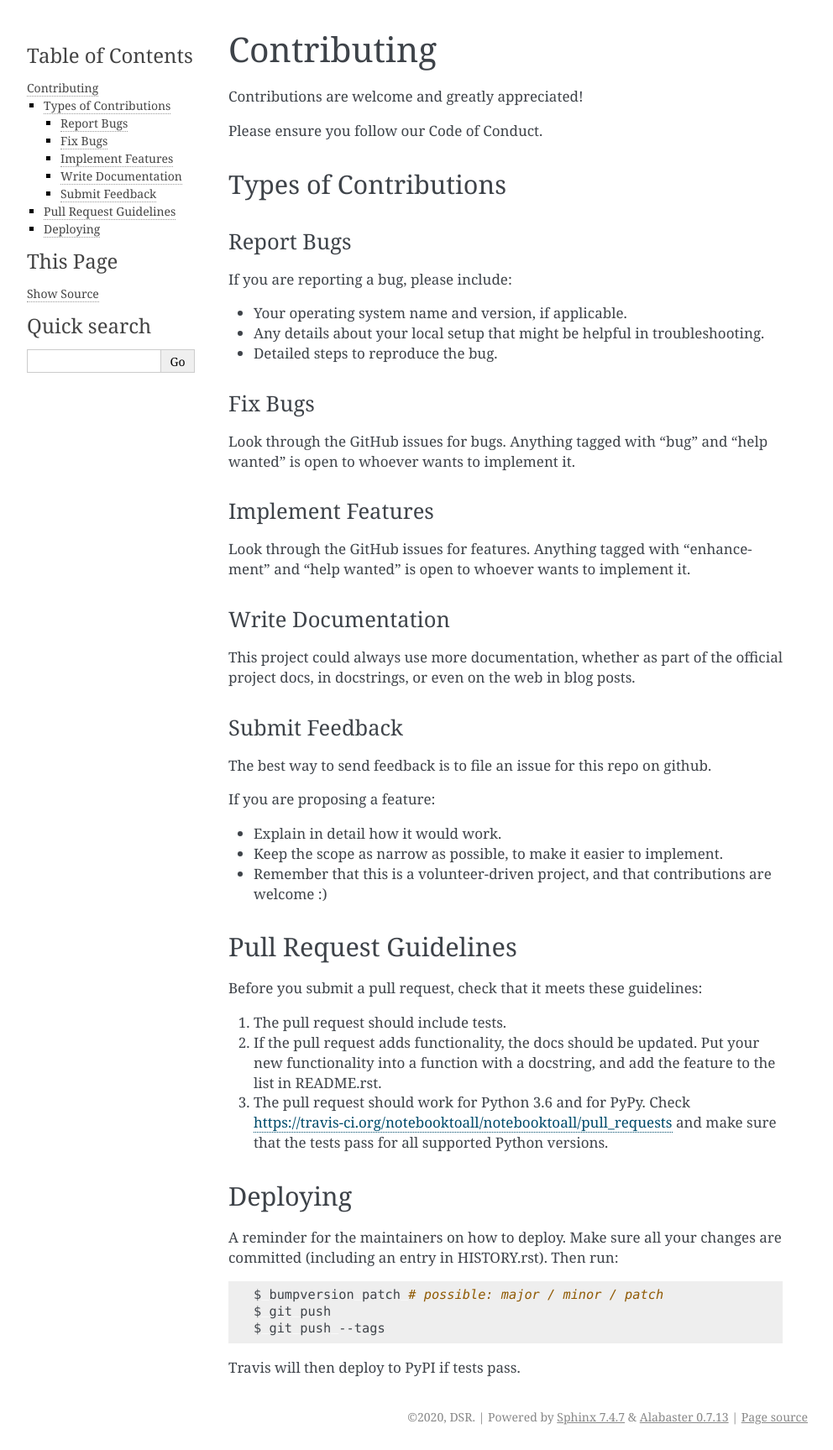
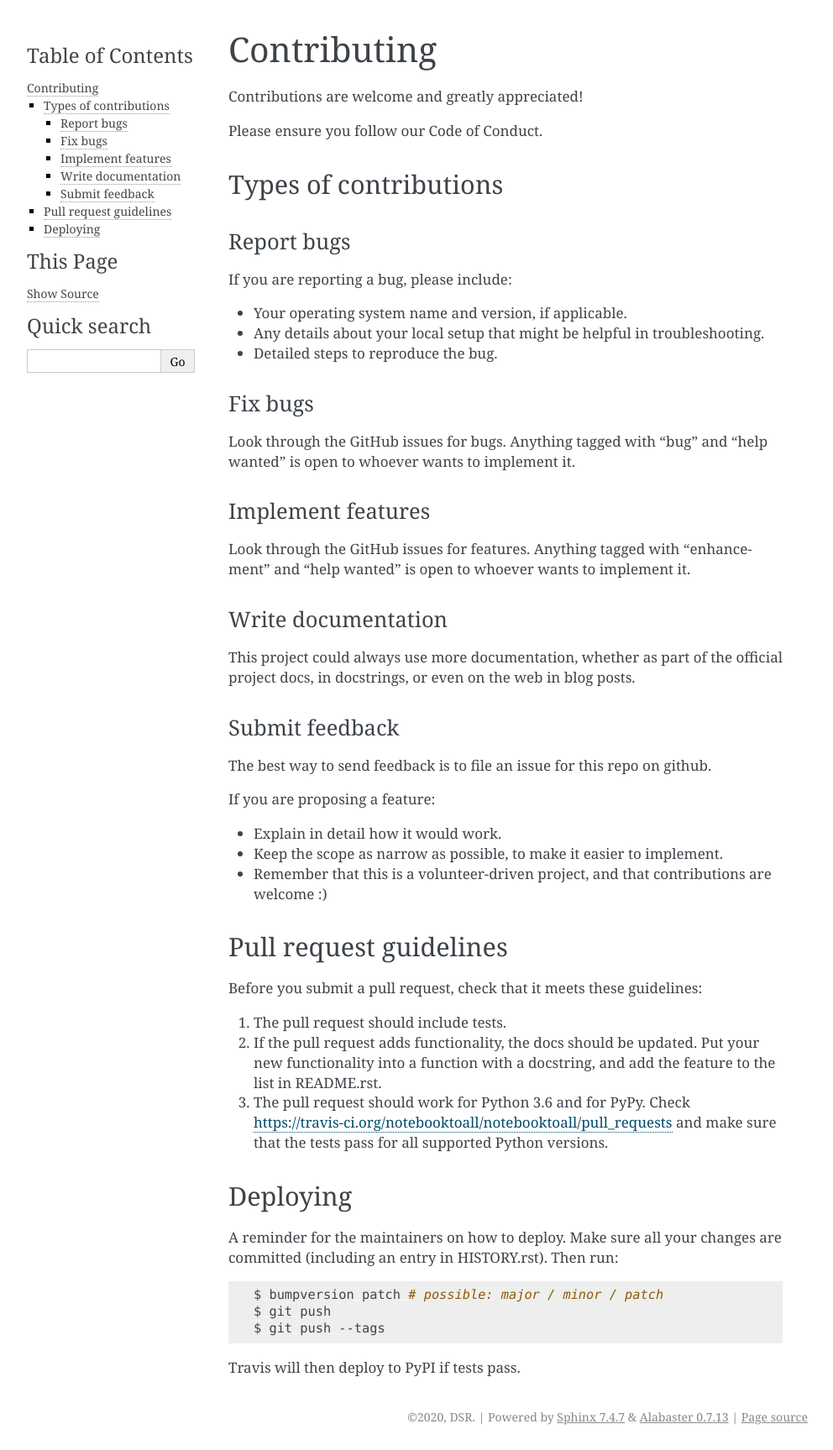
Before and after one commit to SimmonsRitchie/get-pop, a Sphinx documentation site: the page built from docs/CONTRIBUTING.rst, in a window 1280 px wide. Shown: the whole page at 84% size, without its empty margins (148-1140 px from the left). Built offline with Sphinx 7.4.7, drawn with Linux system fonts in a browser that asks for light colours.

```diff
--- a/docs/CONTRIBUTING.rst
+++ b/docs/CONTRIBUTING.rst
@@ -8,10 +8,10 @@ Contributions are welcome and greatly appreciated!
 
 Please ensure you follow our Code of Conduct.
 
-Types of Contributions
+Types of contributions
 ----------------------
 
-Report Bugs
+Report bugs
 ~~~~~~~~~~~
 
 If you are reporting a bug, please include:
@@ -20,25 +20,25 @@ If you are reporting a bug, please include:
 * Any details about your local setup that might be helpful in troubleshooting.
 * Detailed steps to reproduce the bug.
 
-Fix Bugs
+Fix bugs
 ~~~~~~~~
 
 Look through the GitHub issues for bugs. Anything tagged with "bug" and "help
 wanted" is open to whoever wants to implement it.
 
-Implement Features
+Implement features
 ~~~~~~~~~~~~~~~~~~
 
 Look through the GitHub issues for features. Anything tagged with "enhancement"
 and "help wanted" is open to whoever wants to implement it.
 
-Write Documentation
+Write documentation
 ~~~~~~~~~~~~~~~~~~~
 
 This project could always use more documentation, whether as part of the
 official project docs, in docstrings, or even on the web in blog posts.
 
-Submit Feedback
+Submit feedback
 ~~~~~~~~~~~~~~~
 
 The best way to send feedback is to file an issue for this repo on github.
@@ -51,7 +51,7 @@ If you are proposing a feature:
   are welcome :)
 
 
-Pull Request Guidelines
+Pull request guidelines
 -----------------------
 
 Before you submit a pull request, check that it meets these guidelines:
--- /dev/null
+++ b/docs/README.rst
@@ -0,0 +1 @@
+.. include:: ../README.rst
--- a/docs/index.rst
+++ b/docs/index.rst
@@ -3,13 +3,14 @@
    You can adapt this file completely to your liking, but it should at least
    contain the root `toctree` directive.
 
-Welcome to get-pop's documentation!
+get-pop - documentation
 ===================================
 
 .. toctree::
    :maxdepth: 2
    :caption: Contents:
 
+   README
    ABOUT_DATA
    CONTRIBUTING
    CODE_OF_CONDUCT
```
Also changed, not shown: docs/CODE_OF_CONDUCT.rst (+6 -6 lines), docs/HISTORY.rst (+5 -2 lines), README.rst (renamed from README.md), 1 other file.
